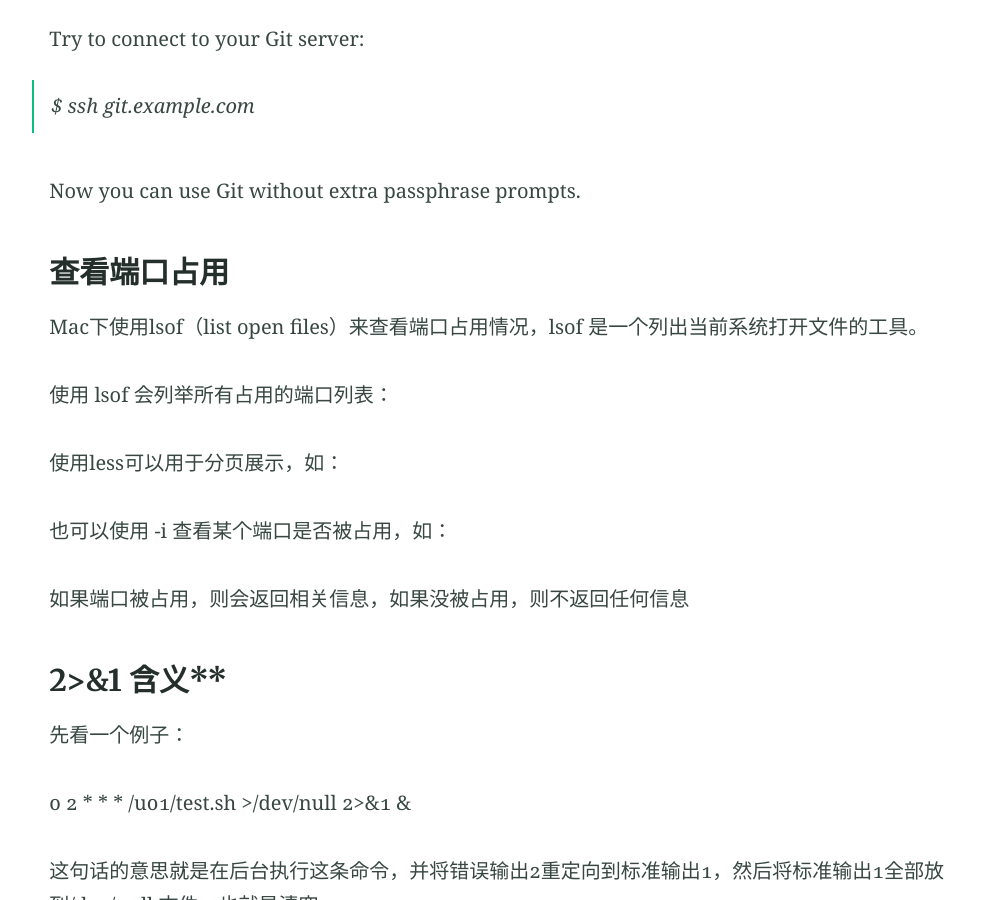
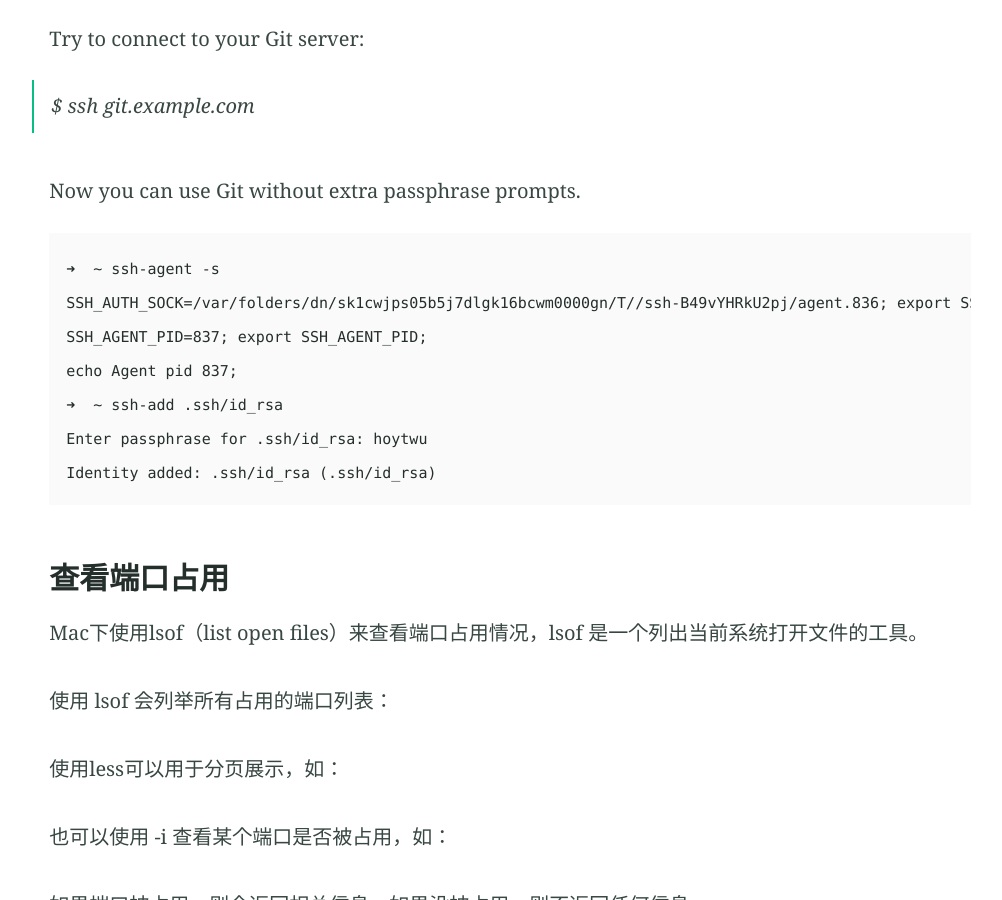
Before and after one commit to wudixm/wudixm.github.io, a Jekyll site: the page built from _posts/2017-10-21-Linux-Command.md, in a window 1280 px wide and 900 px high, scrolled down 6231 px. Shown: the whole window, without its empty margins (130-1132 px from the left). Built offline with Jekyll 4.4.1, drawn with Linux system fonts in a browser that asks for light colours; our own code applies the rules of GitHub Pages for plain Markdown files; some of the changed text lies outside the part shown.

Commit message:
update 2 article

````diff
--- a/_posts/2017-10-21-Linux-Command.md
+++ b/_posts/2017-10-21-Linux-Command.md
@@ -183,6 +183,20 @@ Try to connect to your Git server:
 
 Now you can use Git without extra passphrase prompts.
 
+
+
+```
+➜  ~ ssh-agent -s
+SSH_AUTH_SOCK=/var/folders/dn/sk1cwjps05b5j7dlgk16bcwm0000gn/T//ssh-B49vYHRkU2pj/agent.836; export SSH_AUTH_SOCK;
+SSH_AGENT_PID=837; export SSH_AGENT_PID;
+echo Agent pid 837;
+➜  ~ ssh-add .ssh/id_rsa
+Enter passphrase for .ssh/id_rsa: hoytwu
+Identity added: .ssh/id_rsa (.ssh/id_rsa)
+```
+
+
+
 ### 查看端口占用
 
 Mac下使用lsof（list open files）来查看端口占用情况，lsof 是一个列出当前系统打开文件的工具。
@@ -225,7 +239,7 @@ Mac下使用lsof（list open files）来查看端口占用情况，lsof 是一
 
 　　打包：tar czvf FileName.tar DirName
 
-　　---------------------------------------------
+---------------------------------------------
 
 　　.gz
 
@@ -241,7 +255,7 @@ Mac下使用lsof（list open files）来查看端口占用情况，lsof 是一
 
 　　压缩：tar zcvf FileName.tar.gz DirName
 
-　　---------------------------------------------
+---------------------------------------------
 
 　　.bz2
 
@@ -257,7 +271,7 @@ Mac下使用lsof（list open files）来查看端口占用情况，lsof 是一
 
 　　压缩：tar jcvf FileName.tar.bz2 DirName
 
-　　---------------------------------------------
+---------------------------------------------
 
 　　.bz
 
@@ -273,7 +287,7 @@ Mac下使用lsof（list open files）来查看端口占用情况，lsof 是一
 
 　　压缩：未知
 
-　　---------------------------------------------
+---------------------------------------------
 
 　　.Z
 
@@ -287,7 +301,7 @@ Mac下使用lsof（list open files）来查看端口占用情况，lsof 是一
 
 　　压缩：tar Zcvf FileName.tar.Z DirName
 
-　　---------------------------------------------
+---------------------------------------------
 
 　　.zip
 
@@ -295,7 +309,7 @@ Mac下使用lsof（list open files）来查看端口占用情况，lsof 是一
 
 　　压缩：zip FileName.zip DirName
 
-　　---------------------------------------------
+---------------------------------------------
 
 　　.rar
 
@@ -315,7 +329,7 @@ http://www.rarsoft.com/download.htm
 
 　　[root@www2 tmp]# cp rar_static /usr/bin/rar
 
-　　---------------------------------------------
+---------------------------------------------
 
 　　.lha
 
@@ -335,13 +349,13 @@ http://www.infor.kanazawa-it.ac.jp/~ishii/lhaunix/
 
 　　[root@www2 tmp]# cp lha /usr/bin/
 
-　　---------------------------------------------
+---------------------------------------------
 
 　　.rpm
 
 　　解包：rpm2cpio FileName.rpm | cpio -div
 
-　　---------------------------------------------
+---------------------------------------------
 
 　　.deb
 
````
Also changed, not shown: _posts/2018-02-12-Git-Command.md (+2 -0 lines).
